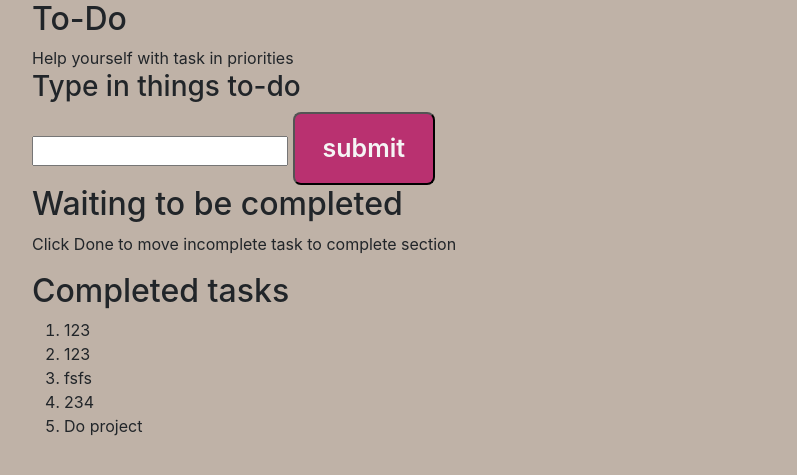
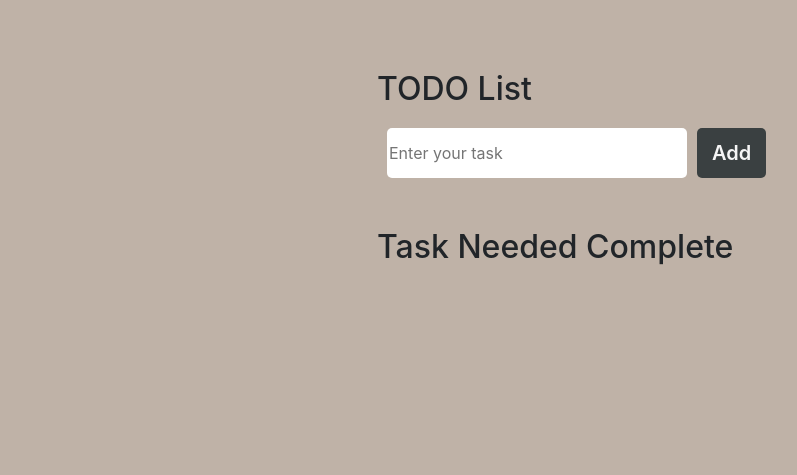
Before and after one commit to JiminSongSoftware/Meno-Time, a Flask app: page /todolist in a window 1280 px wide. Shown: the part 56-531 px from the top of the page, without its empty margins (53-850 px from the left). Run offline with Flask 2, Linux system fonts and the light colour scheme; data comes from the database, SQL or seed files in the repository; both versions use the stored data as it was after the commit; some libraries are stand-ins or nearby versions.

Commit message:
updated todo list with more use cases

```diff
--- a/myapp/static/style.css
+++ b/myapp/static/style.css
@@ -198,3 +198,63 @@ body {
   cursor: pointer;
   box-shadow: 0px 2px 4px 0px rgba(0, 0, 0, 0.9);
 }
+
+/*========== To Do List Section ==========*/
+.todo__container {
+  width: 420px;
+  margin: auto;
+  margin-top: 70px;
+}
+.inputVal {
+  width: 300px;
+  height: 50px;
+  border-radius: 5px;
+  margin-right: 10px;
+
+  border: none;
+}
+.inputvalue {
+  display: flex;
+  margin: 50px 10px;
+  margin-top: 20px;
+}
+
+.todoList {
+  height: 50px;
+  width: 400px;
+  display: flex;
+  flex-wrap: wrap;
+  margin: 20px 0;
+  padding: 5px;
+  align-items: center;
+  justify-content: space-between;
+  background-color: #3a4041;
+  border-radius: 5px;
+}
+.deleteTask {
+  cursor: pointer;
+  text-align: center;
+  background: #b93170;
+  color: #ffffff;
+  outline: none;
+  align-items: center;
+}
+.pText {
+  color: #bfb2a7;
+}
+
+.todo_btn {
+  display: inline-block;
+  background-color: #3a4041;
+  color: whitesmoke;
+  font-size: 20px;
+  padding: 10px 15px;
+  border-radius: 5px;
+  font-weight: 600;
+  transition: 0.3s;
+  border: none;
+}
+.todo_btn:hover {
+  color: #3a4041;
+  background-color: aquamarine;
+}
--- /dev/null
+++ b/myapp/static/todo.js
@@ -0,0 +1,52 @@
+const inputVal   = document.getElementsByClassName('inputVal')[0];
+
+const addTaskBtn = document.getElementsByClassName('todo_btn')[0];
+
+
+addTaskBtn.addEventListener('click', function (){
+
+    if(inputVal.value.trim()!=0){
+        let localItems = JSON.parse( localStorage.getItem('localItem'))
+        if(localItems === null){
+            taskList = []
+        }else{
+            taskList = localItems;
+        }
+        taskList.push(inputVal.value)
+        localStorage.setItem('localItem', JSON.stringify(taskList));
+    }
+    showItem()
+})
+
+function showItem() {
+    let localItems = JSON.parse( localStorage.getItem('localItem'))
+    if(localItems === null){
+         taskList = []
+
+    } else {
+        taskList = localItems;
+    }
+
+
+    let html = '';
+    let itemShow = document.querySelector('.todoLists');
+    taskList.forEach((data, index )=> {
+        html += `
+        <div class="todoList">
+        <p class="pText">${data}</p>
+        <button class="deleteTask" onClick="deleteItem(${index})">Delete</button>
+        </div>
+        `
+    })
+    itemShow.innerHTML = html;
+}
+showItem()
+
+
+//========== Helper function ==========
+function deleteItem(index) {
+    let localItems = JSON.parse( localStorage.getItem('localItem'))
+    taskList.splice(index, 1)
+    localStorage.setItem('localItem', JSON.stringify(taskList));
+    showItem()
+}
--- a/myapp/templates/todolist.html
+++ b/myapp/templates/todolist.html
@@ -1,30 +1,19 @@
 {% extends "base.html" %}
 
 {% block content %}
-<body>
-    <div>
-	    <h2>To-Do</h2>
-        <p style = "font-size: 12pt">Help yourself with task in priorities</p>
-        <h3>Type in things to-do</h3>
-        <form action = "{{ url_for('add') }}" method = "POST">
-            <input type = "text" name = "todoitem">
-            <input type = "submit" value = "submit" class = "button">
-        </form>
+<section class="todo__container">
+    <h2>TODO List</h2>
+    <div class="todo__form">
+        <div class="inputvalue">
+            <input class="inputVal" type="text" placeholder="Enter your task" value="">
+            <button class="todo_btn">Add</button>
+        </div>
     </div>
-    <h2>Waiting to be completed</h2>
-    <p>Click Done to move incomplete task to complete section</p>
-    <ul>
-        {% for todo in incomplete %}
-        <li style = "font-size: 12pt">{{ todo.todo_item}}<a href="{{ url_for('complete', id=todo.id) }}">: Done</a></li>
-        {% endfor %}
-    </ul>
-    <h2>Completed tasks</h2>
-    <ol>
-        {% for todo in complete %}
-        <li style = "font-size: 12pt"> {{ todo.todo_item }} </li>
-        {% endfor %}
-    </ol>
+    <!-- div hold all the todo -->
+    <h2>Task Needed Complete</h2>
+    <div class="todoLists">
+    </div>
+</section>
 
-</body>
-
+<script src="{{ url_for('static', filename='todo.js') }}"></script>
 {% endblock  %}
```
Also changed, not shown: myapp/app.db.
